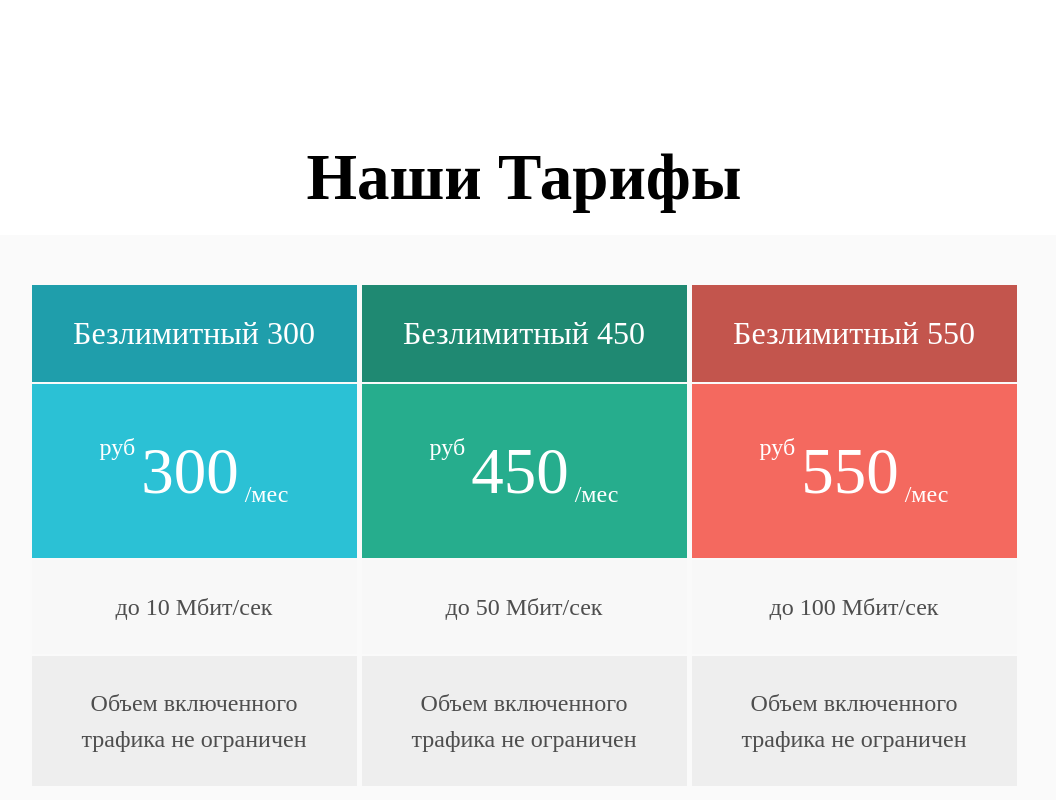
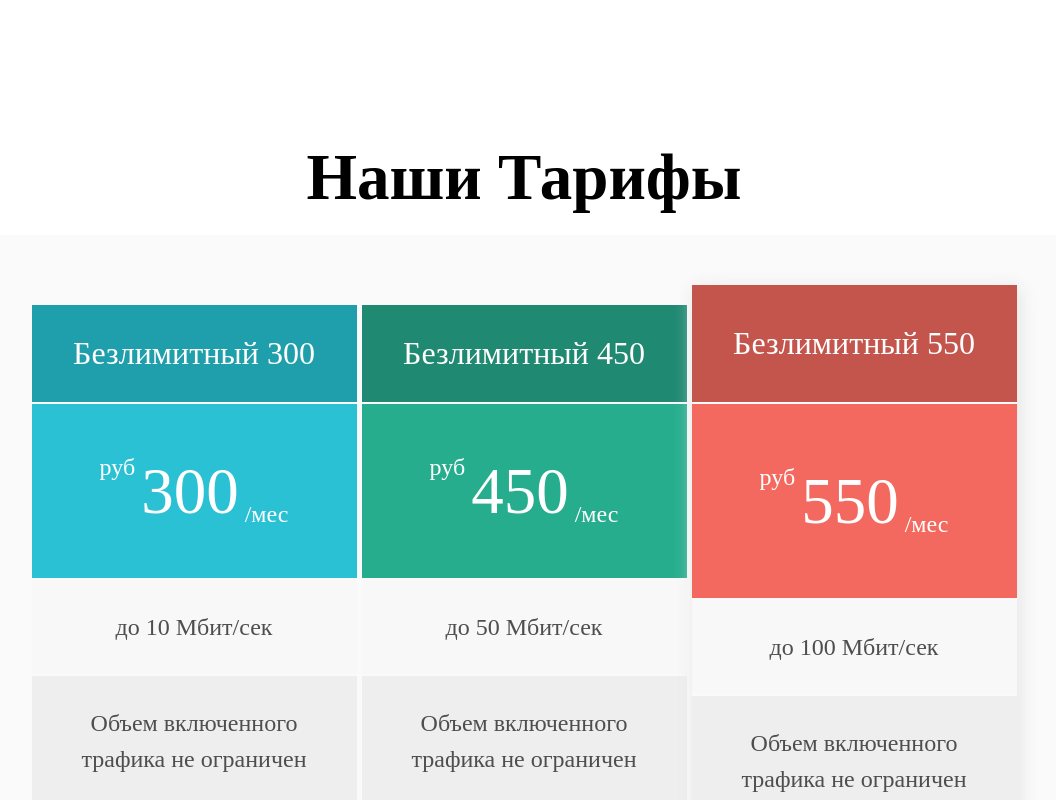
Before and after one commit to anastasiia-avdeeva/TariffCardsReact, a React (Vite) app: page / in a window 1280 px wide. Shown: the top 800 px of the page, without its empty margins (116-1172 px from the left). Built offline with nearby package versions, Linux system fonts and the light colour scheme.

Commit message:
change crads and card components to apply styles for bigger card for the 3d card

```diff
--- a/src/components/tariffCard/TariffCard.jsx
+++ b/src/components/tariffCard/TariffCard.jsx
@@ -3,11 +3,11 @@ import classNames from "classnames/bind";
 
 const cx = classNames.bind(styles);
 
-export const TariffCard = ({ card }) => {
+export const TariffCard = ({ card, highlight }) => {
   const variant = card.category;
 
   return (
-    <div className={cx("card")}>
+    <div className={cx("card", highlight && "card--bigger")}>
       <h2 className={cx("card__title", variant && `card__title--${variant}`)}>
         {card.name}
       </h2>
--- a/src/components/tariffCard/TariffCard.module.scss
+++ b/src/components/tariffCard/TariffCard.module.scss
@@ -98,3 +98,15 @@
     background-color: #323a44;
   }
 }
+
+.card--bigger {
+  box-shadow: 3px 3px 18px 0px #e4e4e4;
+
+  .card__title {
+    padding: 40px 0px;
+  }
+
+  .card__price {
+    padding: 60px 0px;
+  }
+}
--- a/src/components/tariffCards/TariffCards.jsx
+++ b/src/components/tariffCards/TariffCards.jsx
@@ -8,8 +8,8 @@ const cx = classNames.bind(styles);
 export const TariffCards = () => {
   return (
     <div className={cx("cards")}>
-      {tariffs.map((tariff) => (
-        <TariffCard key={tariff.id} card={tariff} />
+      {tariffs.map((tariff, index) => (
+        <TariffCard key={tariff.id} card={tariff} highlight={index === 2} />
       ))}
     </div>
   );
```
